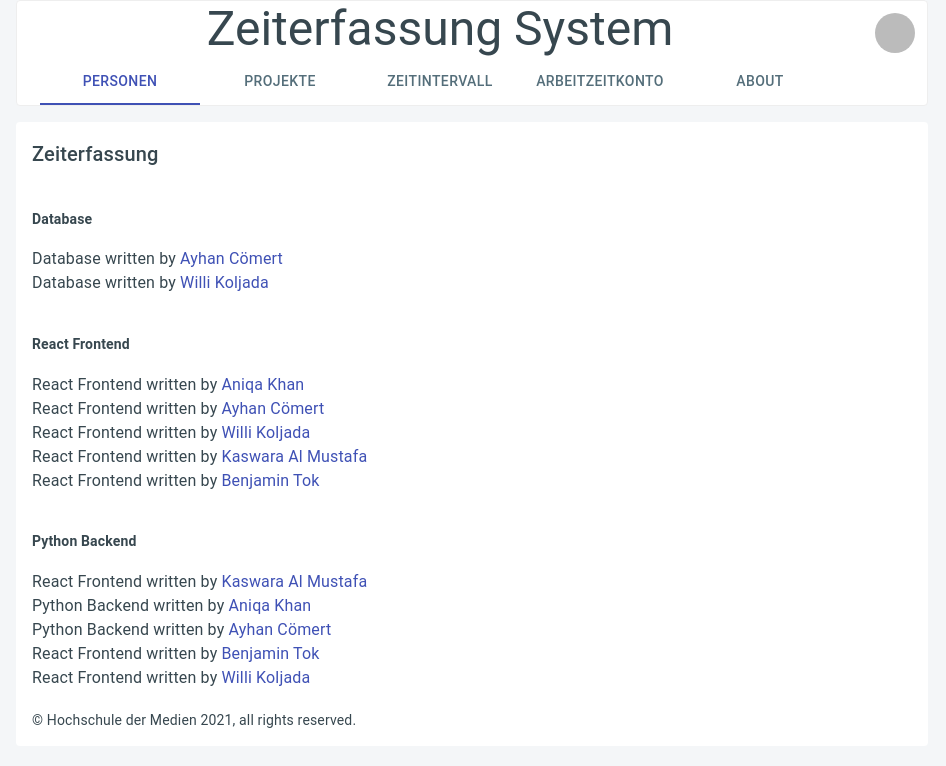
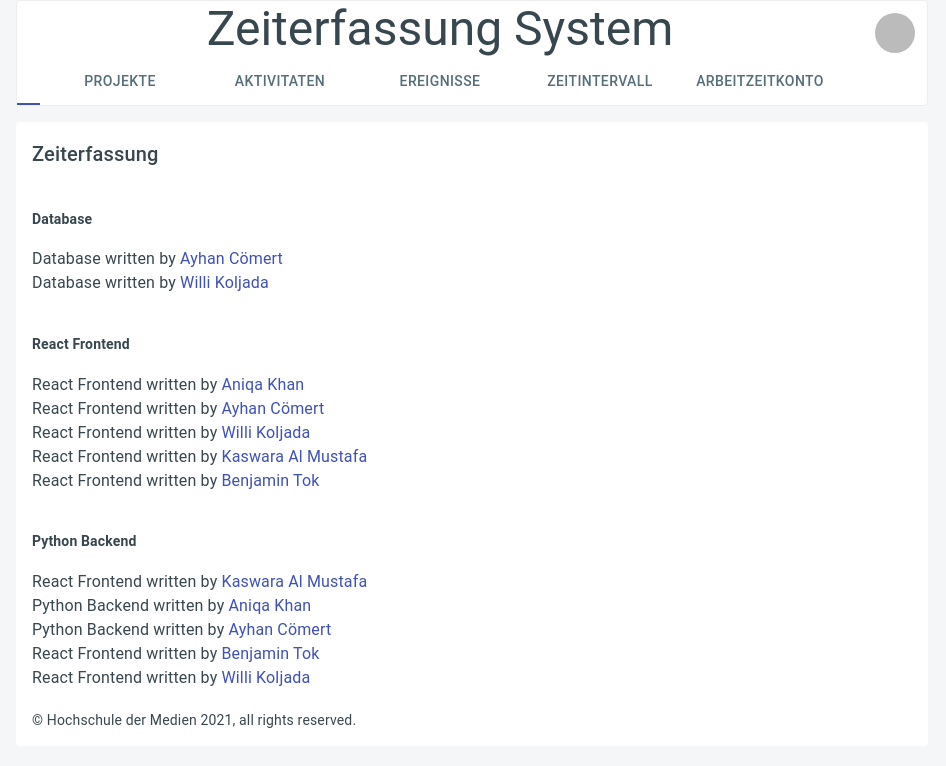
Before and after one commit to WilliKoljada/SW-Praktikum-WI7--Gruppe09, a React (Create React App) app in the folder frontend/: page /About in a window 1280 px wide. Shown: the top 766 px of the page, without its empty margins (168-1114 px from the left). Built offline with nearby package versions, Linux system fonts and the light colour scheme; no server answers; sample sign-in values are in the browser's storage.

Commit message:
fehlende RouterLinks ergänzt

```diff
--- a/frontend/src/components/layout/Header.js
+++ b/frontend/src/components/layout/Header.js
@@ -46,6 +46,8 @@ class Header extends Component {
             <Tabs indicatorColor="primary" textColor="primary" centered value={this.state.tabindex} onChange={this.handleTabChange} >
               <Tab label="Personen" component={RouterLink} to={`/persons`} />
               <Tab label="Projekte" component={RouterLink} to={`/projekte`} />
+              <Tab label="Aktivitaten" component={RouterLink} to={`/aktivitaeten`} />
+              <Tab label="Ereignisse" component={RouterLink} to={`/ereignis`} />
               <Tab label="Zeitintervall" component={RouterLink} to={`/zeitintervall`} />
               <Tab label="Arbeitzeitkonto" component={RouterLink} to={`/arbeitzeit`} />
               <Tab label="About" component={RouterLink} to={`/about`} />
```
